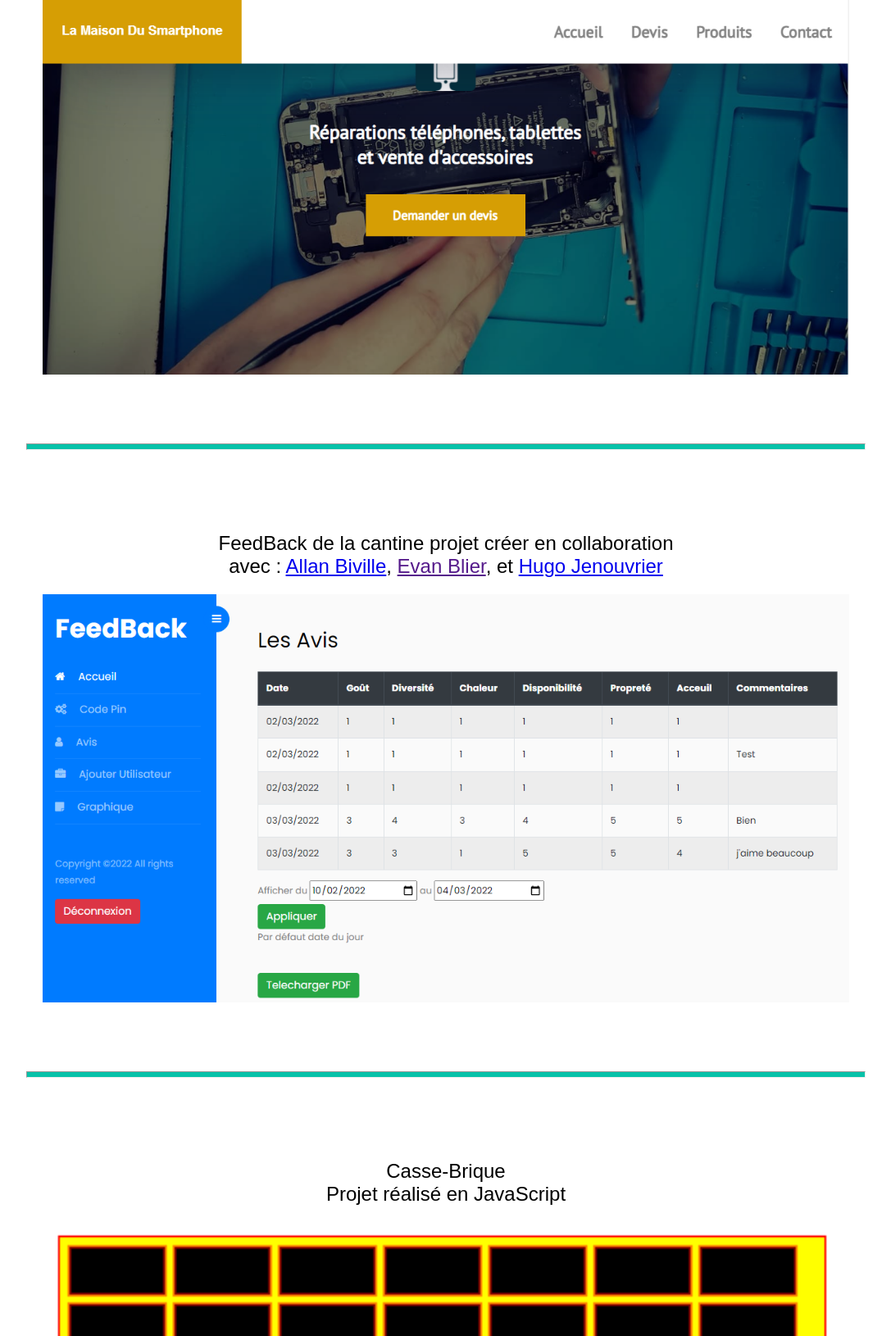
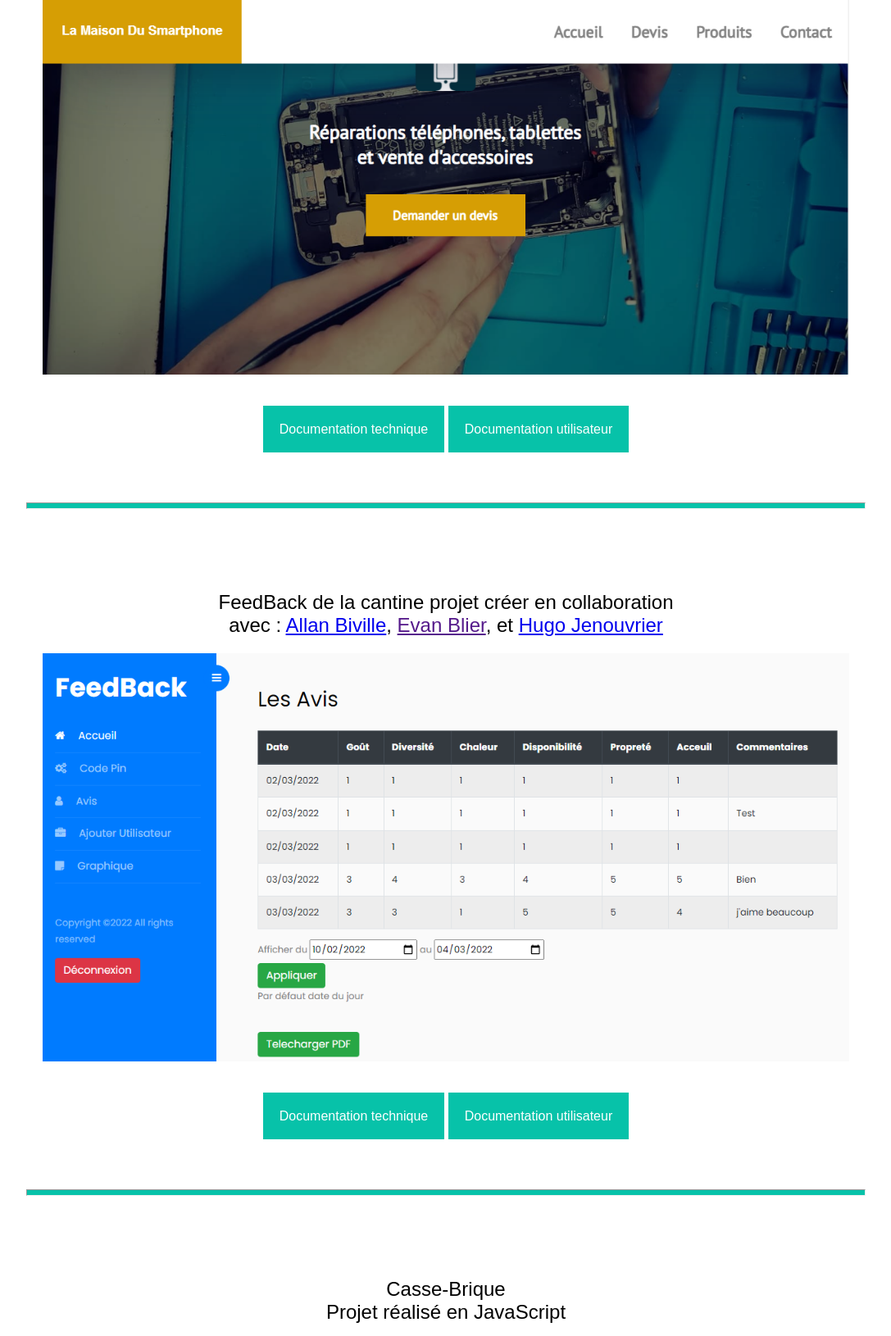
Before and after one commit to zacharyhuguet/Portfolio, a PHP site: page /projet.php in a window 1280 px wide. Shown: the part 255-1885 px from the top of the page at 82% size, without its empty margins (96-1183 px from the left). Run offline with PHP 8.4, Linux system fonts and the light colour scheme; some libraries are stand-ins or nearby versions.

Commit message:
Patch50%complete

```diff
--- a/css/projet.css
+++ b/css/projet.css
@@ -22,3 +22,13 @@
     margin:80px auto;
 
 }
+
+.liendoc {
+    margin:30px auto 0px;
+ text-decoration: none;
+ color:white;
+ background-color: #07C2A9;
+ padding:20px;
+ max-width:200px;
+ text-align:center;
+    }
--- a/includes/header.php
+++ b/includes/header.php
@@ -13,6 +13,8 @@
     <link rel="stylesheet" href="css/footer.css">
     <link rel="stylesheet" href="css/projet.css">
     <link rel="stylesheet" href="css/doc.css">
+
+    <link rel="icon" type="image/x-icon" href="/images/favicon.png">
 
 <body>
     <style>
--- a/index.php
+++ b/index.php
@@ -13,7 +13,7 @@ include('includes/header.php')
     Actuelement je fais une formation en BTS SIO option SLAM en 2ème année <br/>
     au lycée Notre Dame de la Providence à Avranches.
     </p>
-    <a target="_blank" href="images/CV.pdf">Voir mon CV</a>
+    <a target="_blank" href="https://www.canva.com/design/DAE--apeKb8/qlQguae_ZpKQ67rZJOLj8w/edit?utm_content=DAE--apeKb8&utm_campaign=designshare&utm_medium=link2&utm_source=sharebutton">Voir mon CV</a>
 </div>
 </div>
 
--- a/projet.php
+++ b/projet.php
@@ -11,7 +11,12 @@ include('includes/header.php')
     <div class="image">
     <a target="_blank" href="https://www.la-maison-du-smartphone.fr"><img src="images/lmds.png"></a>
 </div>
+</br></br></br>
+<a class="liendoc" target="_blank" href="https://docs.google.com/document/d/1boHr8YNoc0Nyg8tmX5Oc8sPdraNeJMNFEDO6OJGve4M/edit?usp=sharing">Documentation technique</a>
+<a class="liendoc" target="_blank" href="https://docs.google.com/document/d/1Vp1fU7QAwiYlvnm_SY8hJVz4JdwS4DDaUSCES9r-89I/edit?usp=sharing">Documentation utilisateur</a>
 </div>
+
+
 <hr class="projet-hr">
 <div class="projet">
     <div class="texte">
@@ -23,7 +28,12 @@ include('includes/header.php')
     <div class="image">
     <a target="_blank" href="https://FEEDBACK.ndlpavranches.fr"><img src="images/feedback.png"></a>
 </div>
+</br></br></br>
+<a class="liendoc" target="_blank" href="https://docs.google.com/document/d/1B_axhCQpEKUfYy7qymip0U5c7XRh-qHqVtXn_4rTBxQ/edit?usp=sharing">Documentation technique</a>
+<a class="liendoc" target="_blank" href="https://docs.google.com/document/d/1UB0Zg6-9zdDZTkM_Rf6Vy0OQ-VrKHsCvBhtTQjP83N4/edit?usp=sharing">Documentation utilisateur</a>
 </div>
+
+
 <hr class="projet-hr">
 <div class="projet">
     <div class="texte">
@@ -34,6 +44,7 @@ include('includes/header.php')
     <a target="_blank" href="https://zacharyhuguet.alwaysdata.net/CB"><img src="images/cb.png"></a>
 </div>
 </div>
+
 <!-- <a href="https://cassebrique.pdf">Casse Brique</a><p> </p> -->
 
 
```
Also changed, not shown: images/favicon.png (added), 2 other files.
